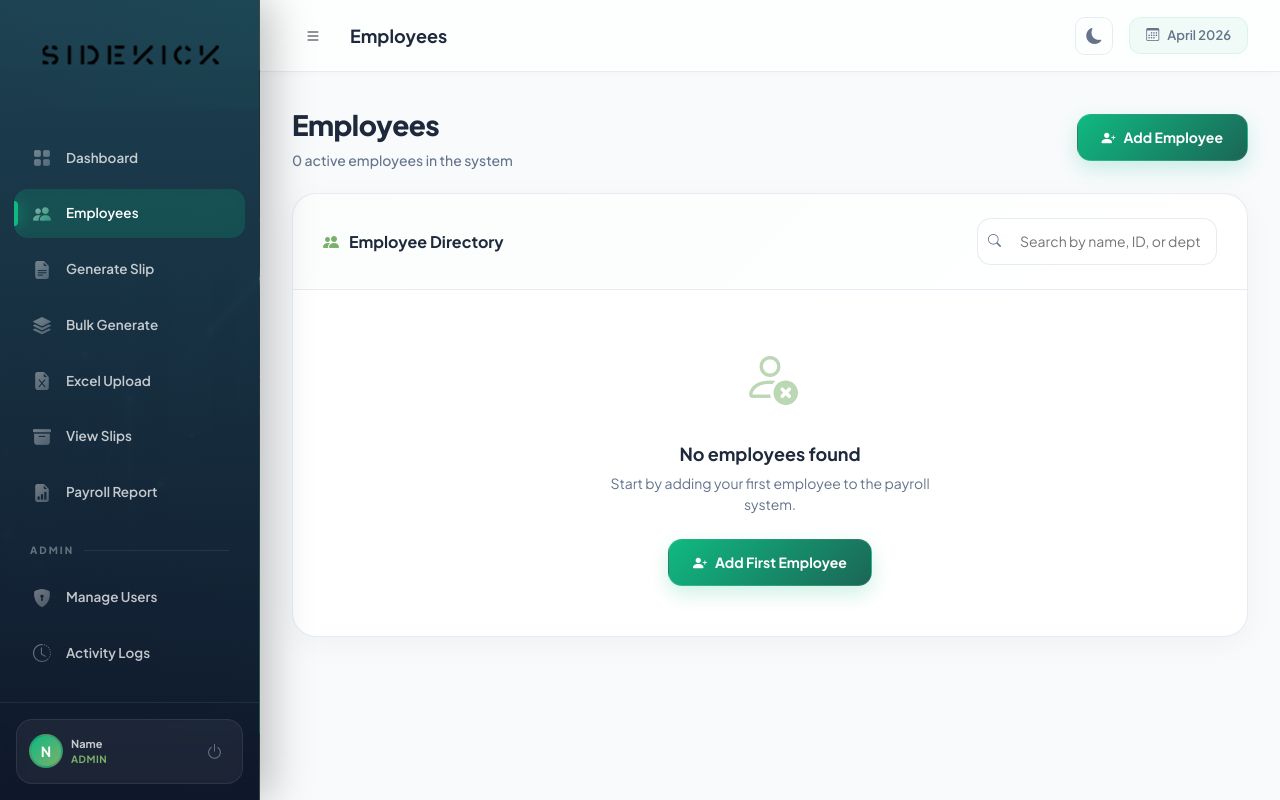
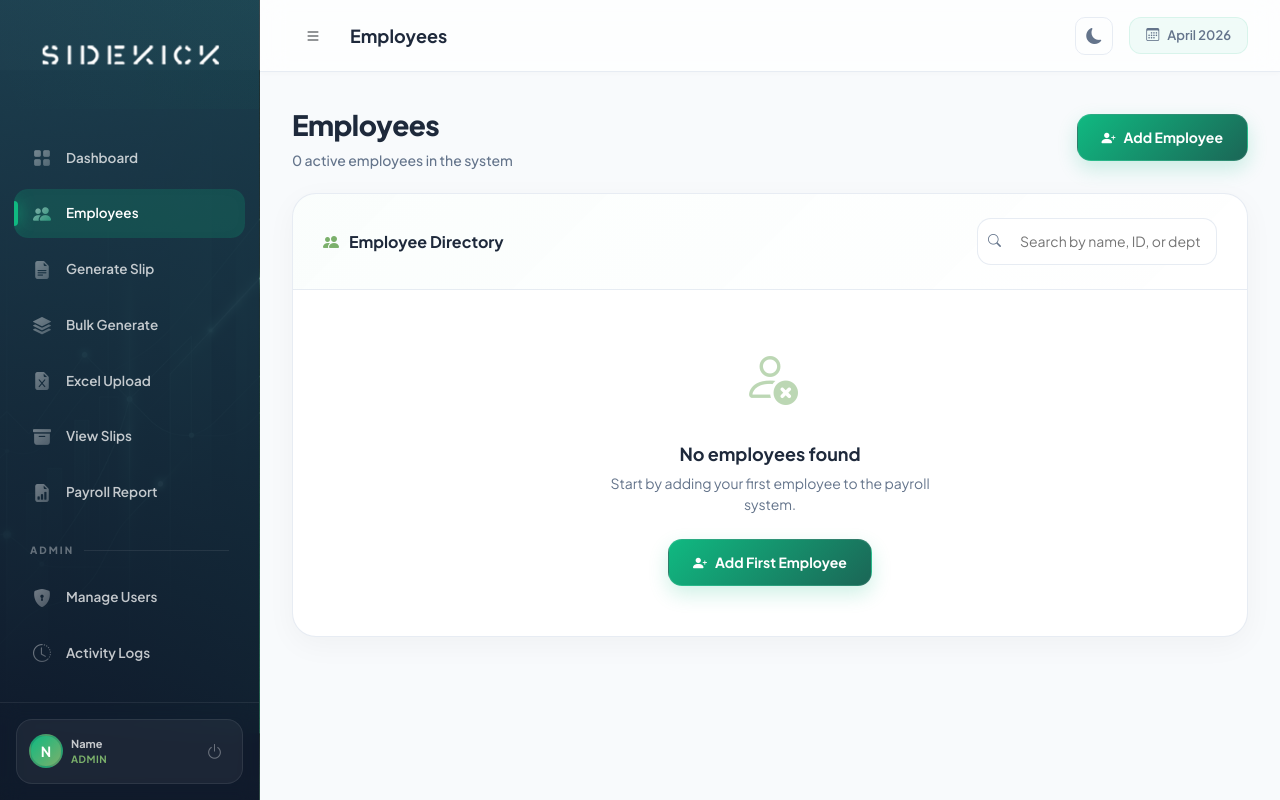
Before and after one commit to Sidekick1012/Sidekick_SallarySlip_Generator, a Flask app: page /employees in a window 1280 px wide. Run offline with Flask 3, Linux system fonts and the light colour scheme; the visitor is signed in with stand-in values (Sample User, id 1); some libraries are stand-ins or nearby versions.

Commit message:
lllllllllllllllllllll

```diff
--- a/static/css/style.css
+++ b/static/css/style.css
@@ -47,7 +47,7 @@
   --sidebar-brand:    #ffffff;
   --sidebar-active-bg: rgba(16, 185, 129, 0.2);
   --sidebar-hover-bg:  rgba(255, 255, 255, 0.05);
-  --sidebar-shadow:   10px 0 40px rgba(0,0,0,0.25);
+  --sidebar-shadow:   none; /* Removed shadow bleed */
 }
 
 /* ══ Dark Mode ══════════════════════════════ */
@@ -133,7 +133,7 @@ body {
   content: '';
   position: absolute;
   inset: 0;
-  background: linear-gradient(180deg, rgba(29, 67, 84, 0.95) 0%, rgba(15, 23, 42, 0.98) 100%);
+  background: linear-gradient(180deg, rgba(29, 67, 84, 0.88) 0%, rgba(15, 23, 42, 0.92) 100%);
   z-index: 0;
 }
 
@@ -149,12 +149,12 @@ body {
 }
 
 .sidebar-brand img {
-  filter: brightness(0.1) contrast(1.5); /* Make white logo dark for light mode */
-  transition: filter 0.3s ease;
+  filter: brightness(1) contrast(1.2); /* Keep logo white against our dark image sidebar */
+  transition: all 0.3s ease;
 }
 
 [data-theme="dark"] .sidebar-brand img {
-  filter: brightness(1); /* Reset for dark mode */
+  filter: brightness(1);
 }
 
 
```
